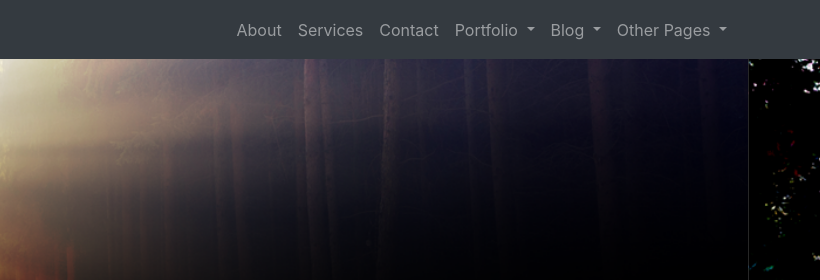
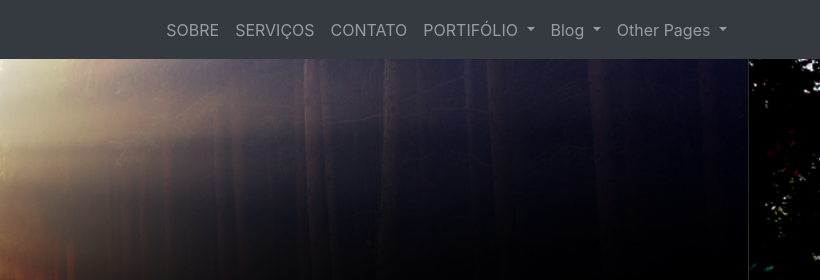
Before and after one commit to prcalves/site, a website: page index.html in a window 1280 px wide. Shown: the top 280 px of the page, 460-1280 px from the left. Drawn offline with Linux system fonts and the light colour scheme.

Commit message:
Update index.html

```diff
--- a/index.html
+++ b/index.html
@@ -30,17 +30,17 @@
       <div class="collapse navbar-collapse" id="navbarResponsive">
         <ul class="navbar-nav ml-auto">
           <li class="nav-item">
-            <a class="nav-link" href="about.html">About</a>
+            <a class="nav-link" href="about.html">SOBRE</a>
           </li>
           <li class="nav-item">
-            <a class="nav-link" href="services.html">Services</a>
+            <a class="nav-link" href="services.html">SERVIÇOS</a>
           </li>
           <li class="nav-item">
-            <a class="nav-link" href="contact.html">Contact</a>
+            <a class="nav-link" href="contact.html">CONTATO</a>
           </li>
           <li class="nav-item dropdown">
             <a class="nav-link dropdown-toggle" href="#" id="navbarDropdownPortfolio" data-toggle="dropdown" aria-haspopup="true" aria-expanded="false">
-              Portfolio
+              PORTIFÓLIO
             </a>
             <div class="dropdown-menu dropdown-menu-right" aria-labelledby="navbarDropdownPortfolio">
               <a class="dropdown-item" href="portfolio-1-col.html">1 Column Portfolio</a>
```
